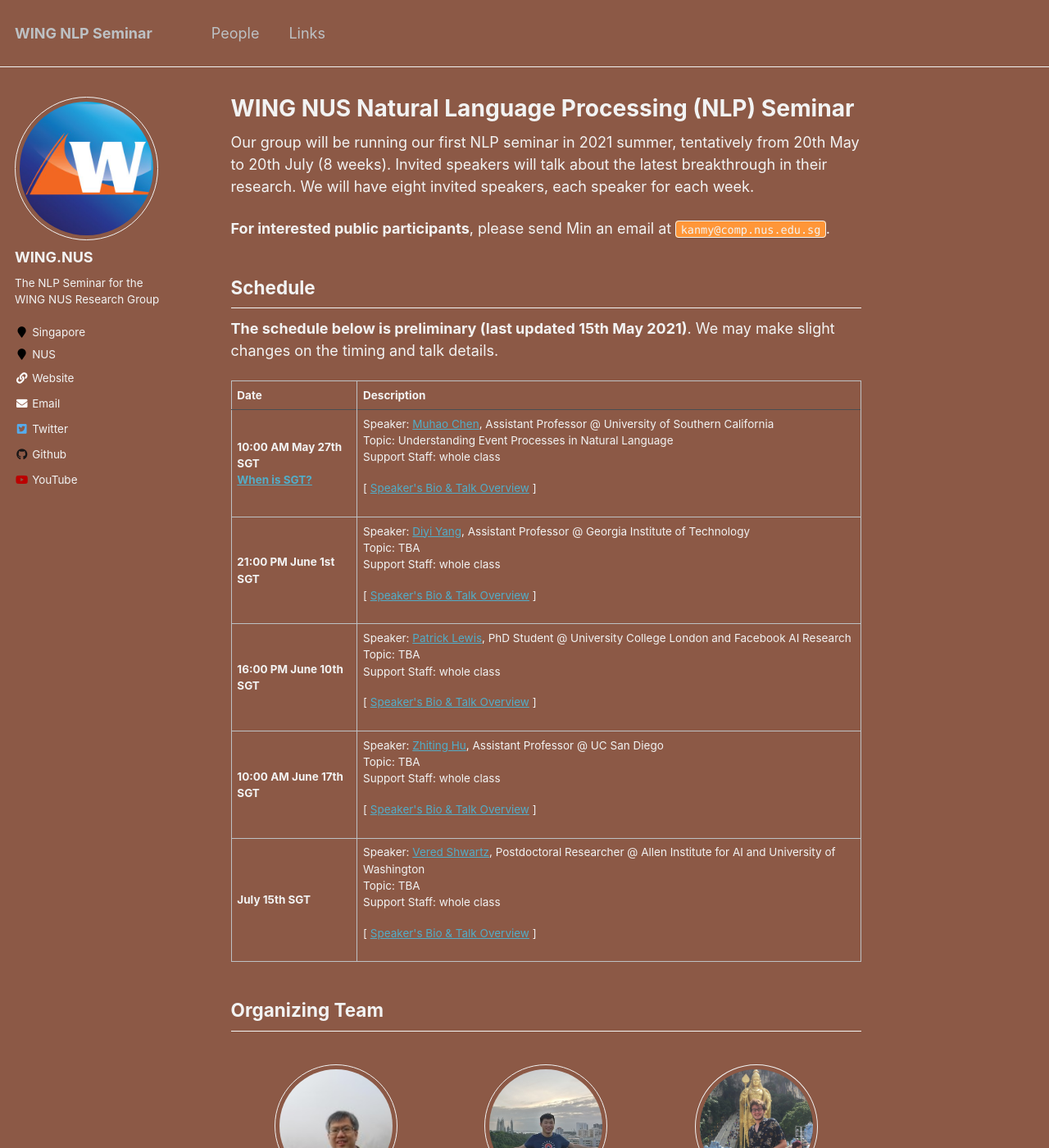
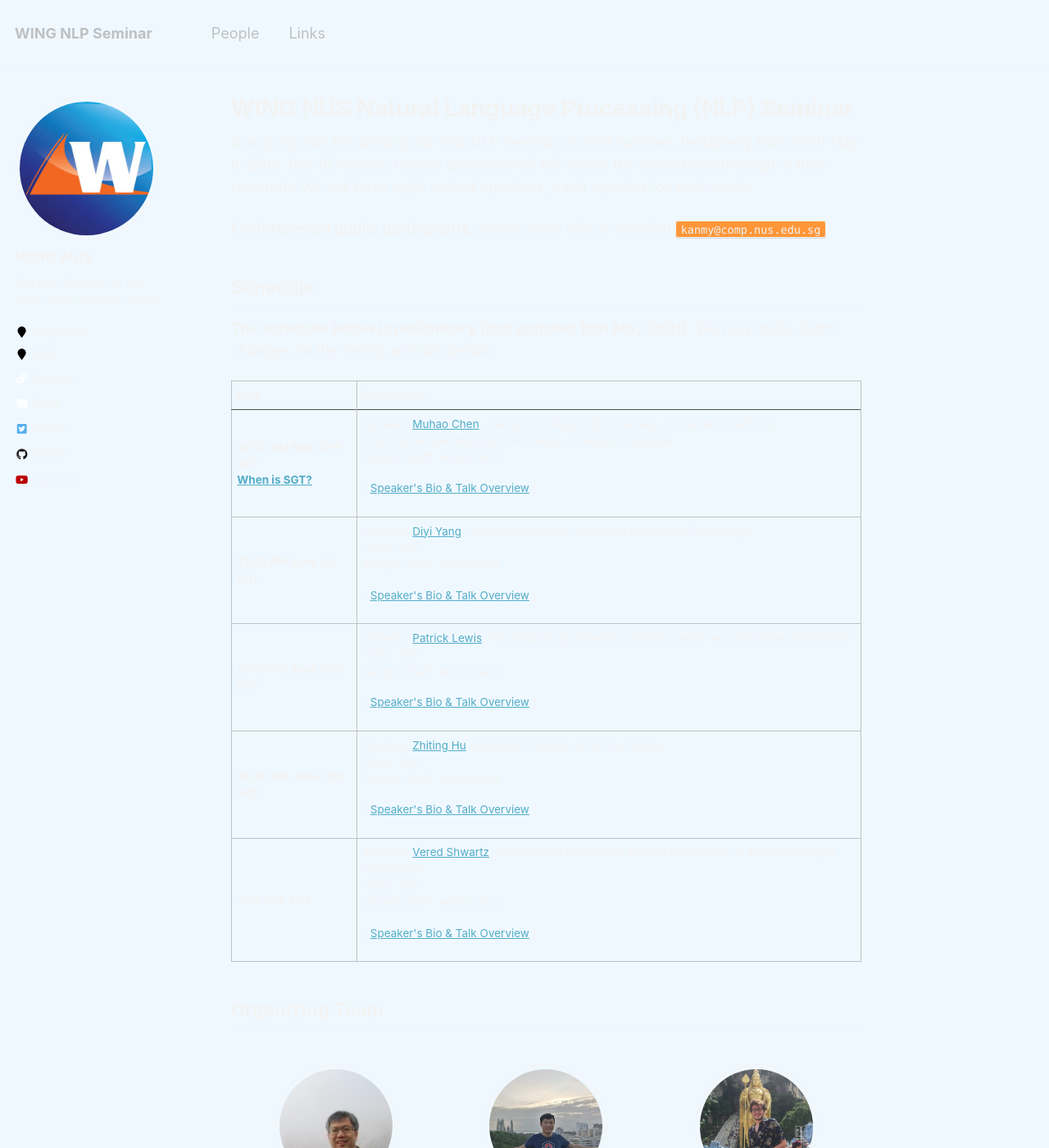
Before and after one commit to WING-NUS/nlp-seminar, a Jekyll site: the page built from _pages/about.md, in a window 1280 px wide and 1400 px high. Shown: the whole window at 82% size. Built offline with Jekyll 4.4.1, drawn with Linux system fonts in a browser that asks for light colours.

Commit message:
change to alice blue

```diff
--- a/_sass/_tables.scss
+++ b/_sass/_tables.scss
@@ -16,7 +16,7 @@ table {
 }
 
 thead {
-  background-color: #8C5946;
+  background-color: #F0F8FF;
   border-bottom: 1px solid $dark-gray;
 }
 
--- a/_sass/_variables.scss
+++ b/_sass/_variables.scss
@@ -56,7 +56,7 @@ $light-gray                 : mix(#fff, $gray, 50%);
 $lighter-gray               : mix(#fff, $gray, 90%);
 
 $body-color                 : #fff;
-$background-color           : #8C5946; /* #fff */
+$background-color           : #F0F8FF; /* #fff */
 $code-background-color      : #FF9638; /* #fafafa */
 $code-background-color-dark : $light-gray;
 $text-color                 : $lighter-gray; /* $dark-gray; */
```
